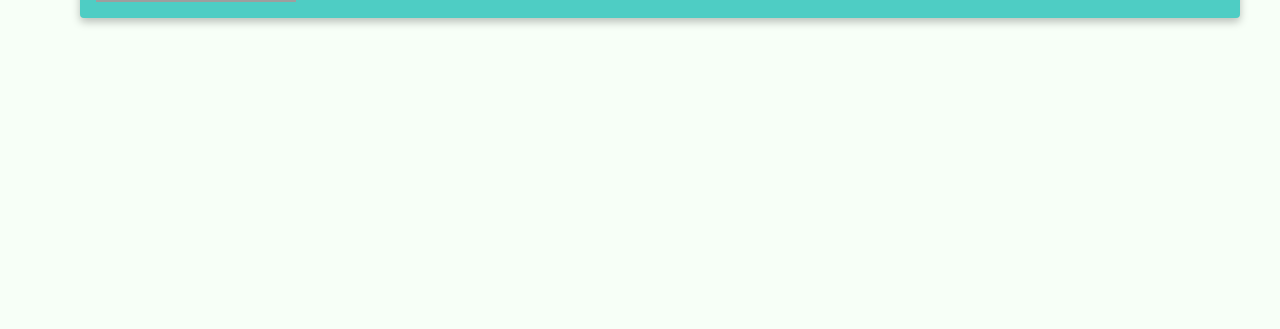
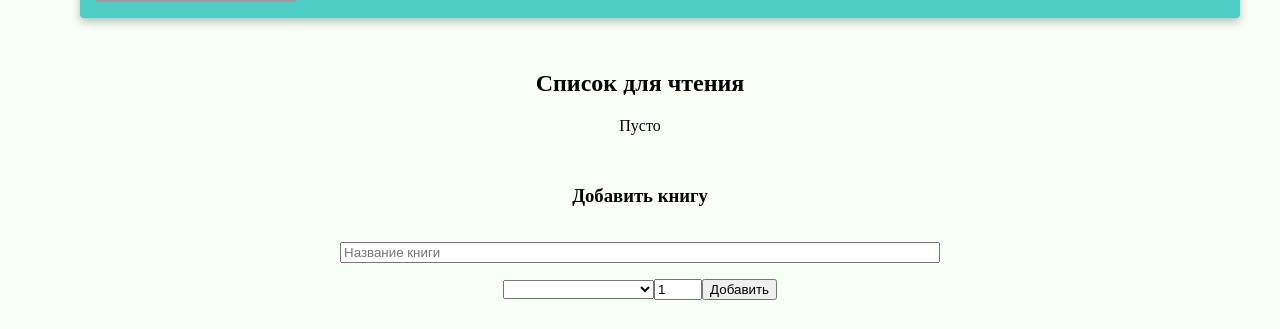
Before and after one commit to XMadFoX/mpt-web-sem2-rk2, a Nuxt app: page / in a window 1280 px wide. Shown: the part 1672-2001 px from the top of the page. Before the commit the page ends 1738 px from the top, so only its background shows below. Built offline with nearby package versions, Linux system fonts and the light colour scheme; grey boxes are pictures that could not be loaded.

Commit message:
Add reading list & form

```diff
--- a/pages/index.vue
+++ b/pages/index.vue
@@ -18,6 +18,29 @@
         </ul>
       </li>
     </ul>
+    <section class="reading-section">
+      <h2>Список для чтения</h2>
+      <ul class="reading-list">
+        <li class="reading-card" v-for="card in readingList">
+          {{ card.title }}<span @if="card.category.length > 0"> в {{ card.category }}</span>
+        </li>
+      </ul>
+      <p @if="readingList.length === 0">Пусто</p>
+      <form @submit="e => addBook(e)" class="add-form">
+        <h3>Добавить книгу</h3>
+        <input type="text" placeholder="Название книги" v-model="newBook.title" required>
+        <div>
+          <select v-model="newBook.category">
+            <option disabled selected>Выберите категорию</option>
+            <option v-for="category in categories" :value="category.title">
+              {{ category.title }}
+            </option>
+          </select>
+          <input type="number" min="1" max="5" v-model="newBook.priority">
+          <button type="submit">Добавить</button>
+        </div>
+      </form>
+    </section>
   </div>
 </template>
 
@@ -74,6 +97,28 @@
   font-size: 0.75rem;
   color: #666;
 }
+
+.add-form {
+  display: flex;
+  flex-direction: column;
+  gap: 1rem;
+  max-width: 600px;
+  margin: 2rem auto;
+  appearance: none;
+
+  &>*:nth-child(2) {
+    display: flex;
+    gap: 1rem;
+
+    &>* {
+      width: 50%;
+    }
+  }
+}
+
+.reading-section {
+  text-align: center;
+}
 </style>
 
 <script lang="ts">
@@ -104,7 +149,29 @@ export default Vue.extend({
             { title: 'PHP7 для начинающих с пошаговыми инструкциями', author: 'Майк МакГрат', description: 'Очень простой самоучитель для начинающих. Понятные по-шаговые инструкции, максимум примеров, пояснения на уровне «чайников» — все это позволит познакомиться с этим важнейшим для веб-программирования языком на практике и даже создать собственный сайт.', cover: 'https://techrocks.ru/wp-content/uploads/2018/11/33561224.cover_-529x768.jpg' }
           ]
         }
-      ]
+      ],
+      newBook: {
+        title: '',
+        category: null,
+        priority: 1,
+      },
+      readingList: [] as { title: string, category: string | null, priority: number | null }[]
+    }
+  },
+  methods: {
+    addBook(e: any) {
+      e.preventDefault();
+      this.readingList.push({
+        title: this.newBook.title,
+        category: this.newBook.category,
+        priority: this.newBook.priority,
+      })
+
+      // reset current
+      this.newBook.title = '';
+      this.newBook.category = null;
+      this.newBook.priority = 1;
+
     }
   }
 })
```
